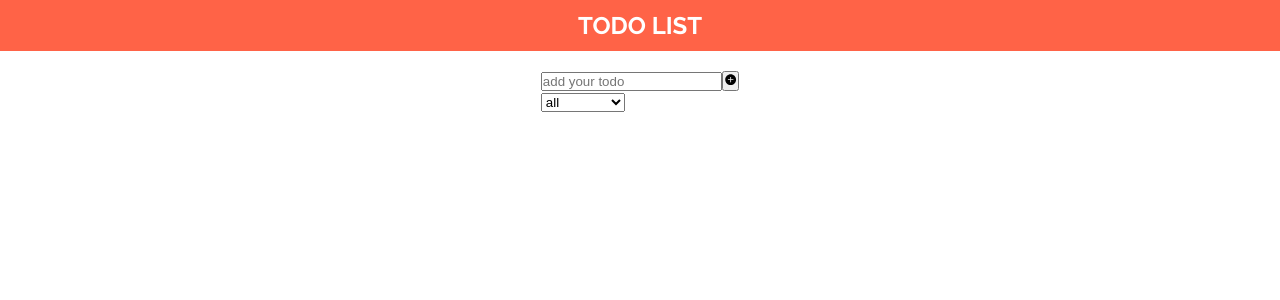
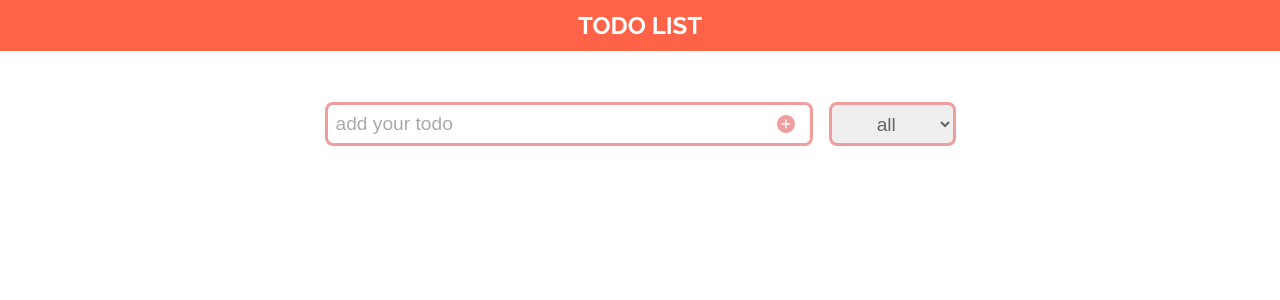
Before and after one commit to Lakshmikant-2001/Todo-list, a React (Create React App) app: page / in a window 1280 px wide. Shown: the top 300 px of the page. Built offline with nearby package versions, Linux system fonts and the light colour scheme.

Commit message:
add todo-form styles

```diff
--- a/src/styles/modules/_global.scss
+++ b/src/styles/modules/_global.scss
@@ -14,6 +14,10 @@ body {
     list-style: none;
   }
 
+  *:focus{
+    outline: none;
+  }
+
   main{
     margin-top:70px;
     display: flex;
--- /dev/null
+++ b/src/styles/modules/_todo-form.scss
@@ -0,0 +1,74 @@
+$primary-red:rgb(239, 157, 157);
+$secondary-red:rgb(249, 107, 82);
+
+#todo-form {
+  margin-top: 2rem;
+  font-size: 1.2rem;
+  color: #666;
+  display: flex;
+
+  > div,
+  > select {
+    max-height: 50px;
+    margin: 0 .5rem;
+    display: flex;
+    border: 3px solid $primary-red;
+    border-radius: 0.5rem;
+
+    &:first-child {
+      width: 500px;
+    }
+
+    &:hover,
+    &:focus-within {
+      border: 3px solid $secondary-red;
+    }
+  }
+}
+
+#todo-input {
+  flex-grow: 1;
+  border: none;
+  border-radius: inherit;
+  font-size: inherit;
+  padding: 0.5rem;
+  color: inherit;
+
+  &::placeholder {
+    color: #aaa;
+  }
+}
+
+#add-todo {
+  width: 10%;
+  display: flex;
+  justify-content: center;
+  align-items: center;
+  background-color: unset;
+  border: none;
+  border-radius: inherit;
+  color: $primary-red;
+  cursor: pointer;
+
+  svg {
+    font-size: 1.5rem;
+    border-radius: 50%;
+    transition: all 0.2s linear;
+    border: 1.5px solid transparent;
+  }
+
+  &:hover,
+  &:focus {
+    svg {
+      border: 1.5px solid $secondary-red;
+      color: $secondary-red;
+    }
+  }
+}
+
+#todo-filter {
+  width: 20%;
+  color: inherit;
+  font-size: inherit;
+  text-align: center;
+}
--- a/src/styles/style.scss
+++ b/src/styles/style.scss
@@ -1 +1 @@
-@import "./modules/utils", "./modules/global", "./modules/header";
+@import "./modules/utils", "./modules/global", "./modules/header", "./modules/todo-form";
```
